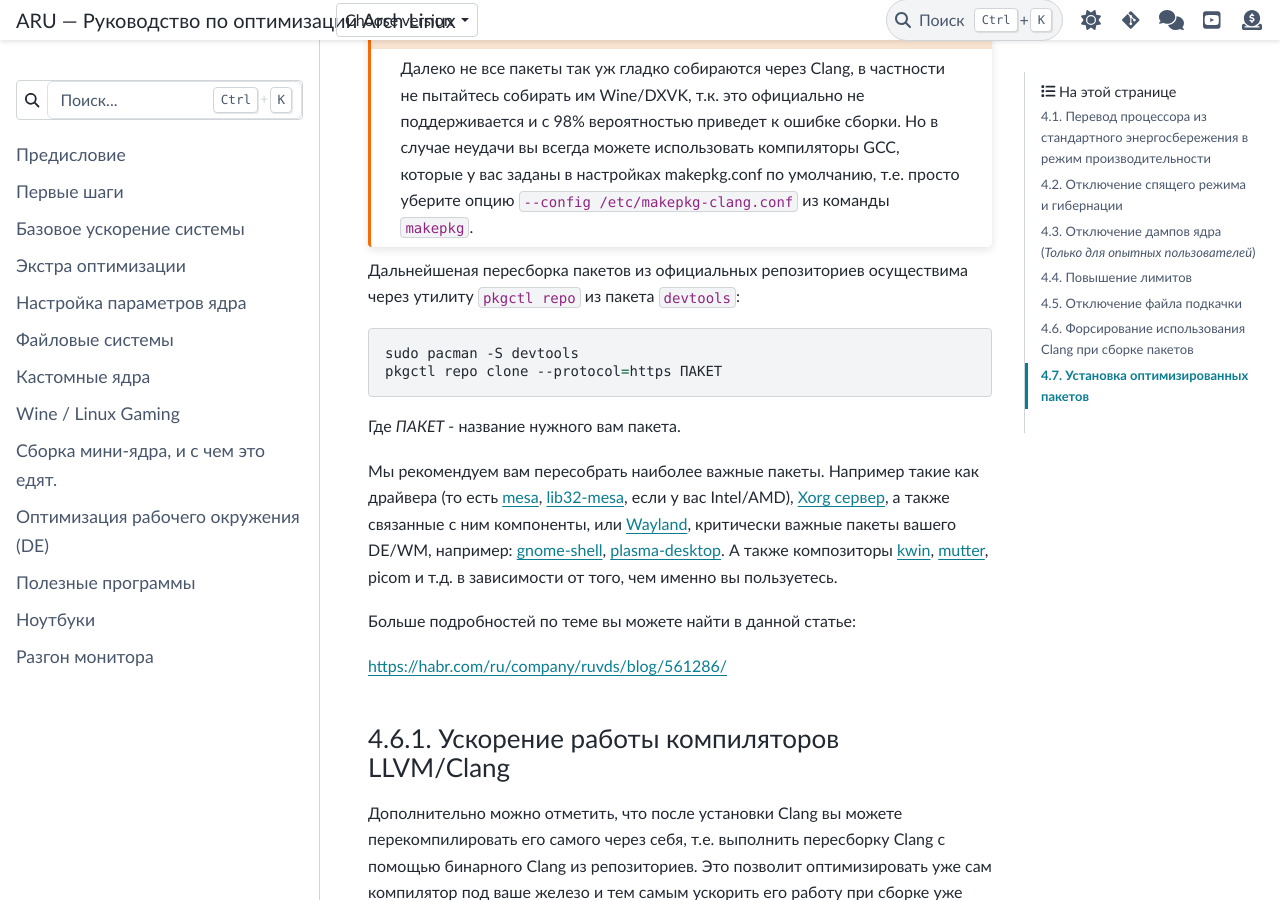
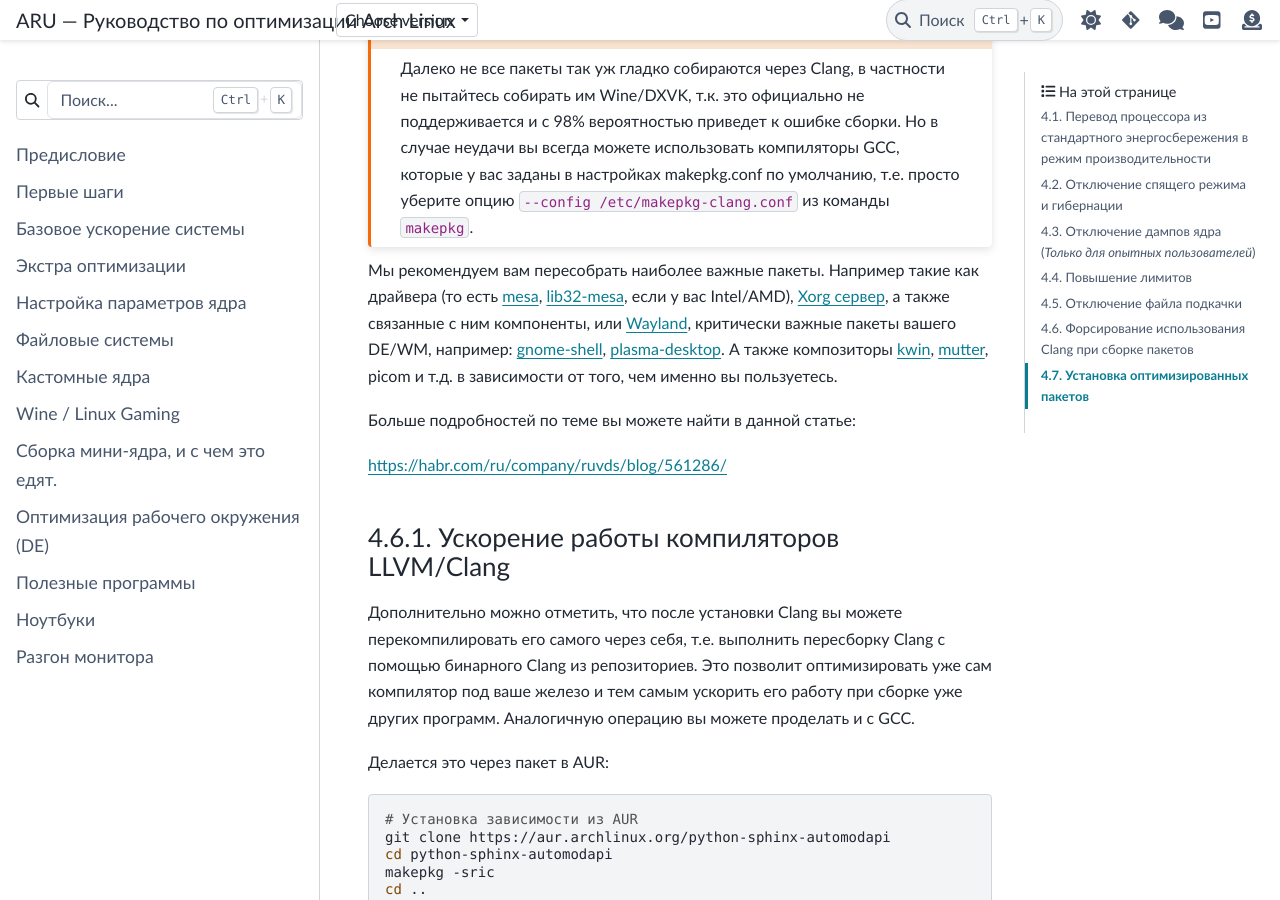
Before and after one commit to ventureoo/ARU, a Sphinx documentation site: the page built from docs/source/extra-optimizations.rst, in a window 1280 px wide and 900 px high, scrolled down 6836 px. Built offline with Sphinx 7.4.7 and the PyData theme 0.15.4, drawn with Linux system fonts in a browser that asks for light colours.

Commit message:
extra-optimizations: Remove mentenion of pkgctl

```diff
--- a/docs/source/extra-optimizations.rst
+++ b/docs/source/extra-optimizations.rst
@@ -269,14 +269,6 @@ LLVM/Clang просто добавив к уже известной команд
    умолчанию, т.е. просто уберите опцию ``--config
    /etc/makepkg-clang.conf`` из команды ``makepkg``.
 
-Дальнейшеная пересборка пакетов из официальных репозиториев
-осуществима через утилиту ``pkgctl repo`` из пакета ``devtools``::
-
-  sudo pacman -S devtools
-  pkgctl repo clone --protocol=https ПАКЕТ
-
-Где *ПАКЕТ* - название нужного вам пакета.
-
 Мы рекомендуем вам пересобрать наиболее важные пакеты. Например такие
 как драйвера (то есть `mesa
 <https://archlinux.org/packages/extra/x86_64/mesa/>`_, `lib32-mesa
```
